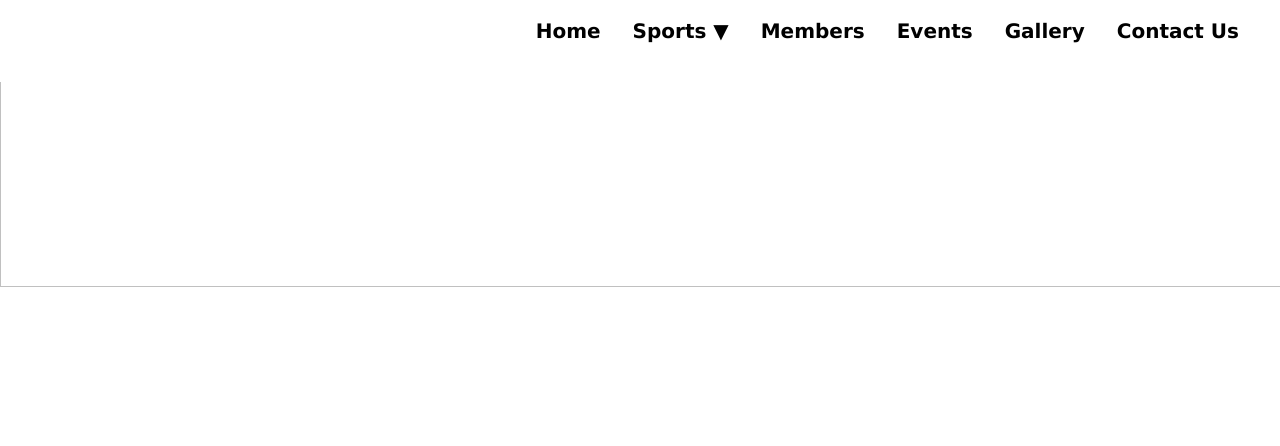
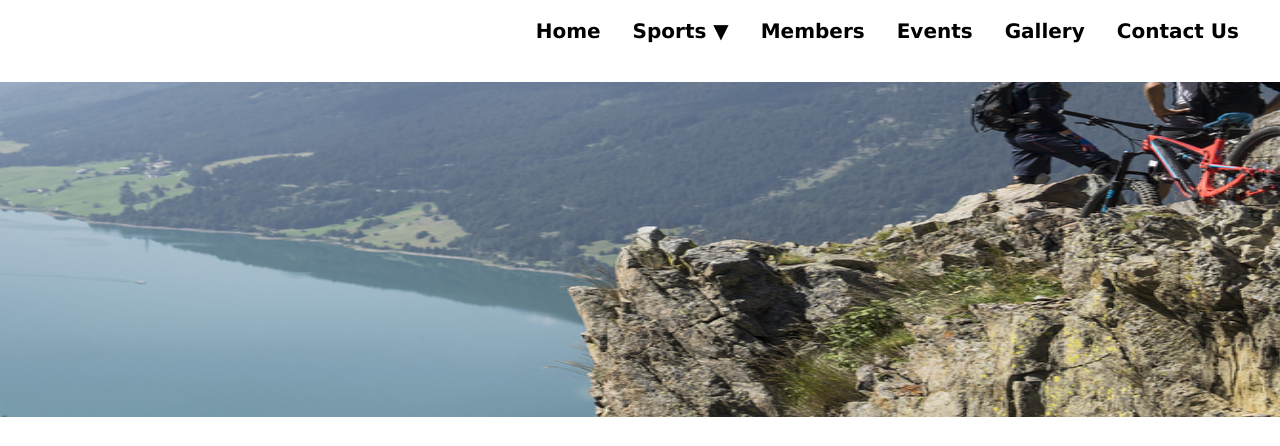
Before and after one commit to AlexBogoev/AlexBogoev.github.io, a plain HTML site: page index.html in a window 1280 px wide. Shown: the part 113-559 px from the top of the page. Drawn offline with Linux system fonts and the light colour scheme.

Commit message:
Update index.html

```diff
--- a/index.html
+++ b/index.html
@@ -204,8 +204,8 @@
     </html>
 
 
-    <div class ="img/topimg"  >
-    <img src ="top.png" width="1910" height="400" />
+    <div class ="topimg"  >
+    <img src ="img/top.png" width="1910" height="400" />
     </div>
     <style>
         .topimg {
```
